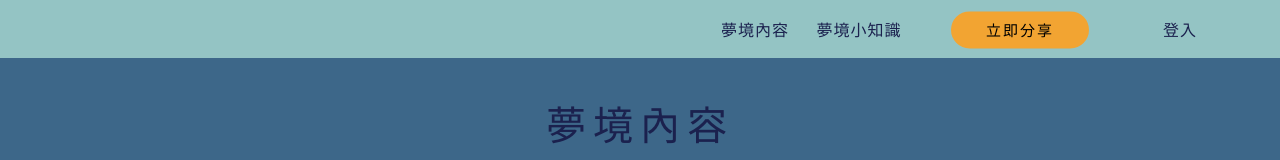
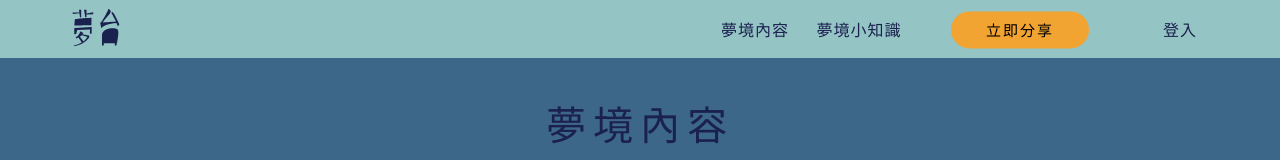
Before and after one commit to r3t42000/Dream, a plain HTML site: page html/dreamStory.html in a window 1280 px wide. Shown: the top 160 px of the page. Drawn offline with Linux system fonts and the light colour scheme.

Commit message:
change pic

```diff
--- a/html/dreamStory.html
+++ b/html/dreamStory.html
@@ -12,7 +12,7 @@
   <div class="wrapper" id="dreamStories">
     <header id="overlay">
       <div class="container">
-        <div class="navbar u-cf"><a class="logo" href="/dreamplatform"><img src="img/dream_logo.svg" alt=""/></a><a class="menu_toggle" id="overlay"><span></span></a>
+        <div class="navbar u-cf"><a class="logo" href="/dreamplatform"><img src="../img/dream_logo.svg" alt=""/></a><a class="menu_toggle" id="overlay"><span></span></a>
           <div class="navbar-nav popup_nav">
             <ul class="nav_menu">
               <li class="menu_item"><a href="/dreamplatform/html/dreamStory.html">夢境內容</a></li>
```
Also changed, not shown: html/knowledge.html (+1 -1 lines), html/list.html (+1 -1 lines), html/story.html (+1 -1 lines), 4 other files.
